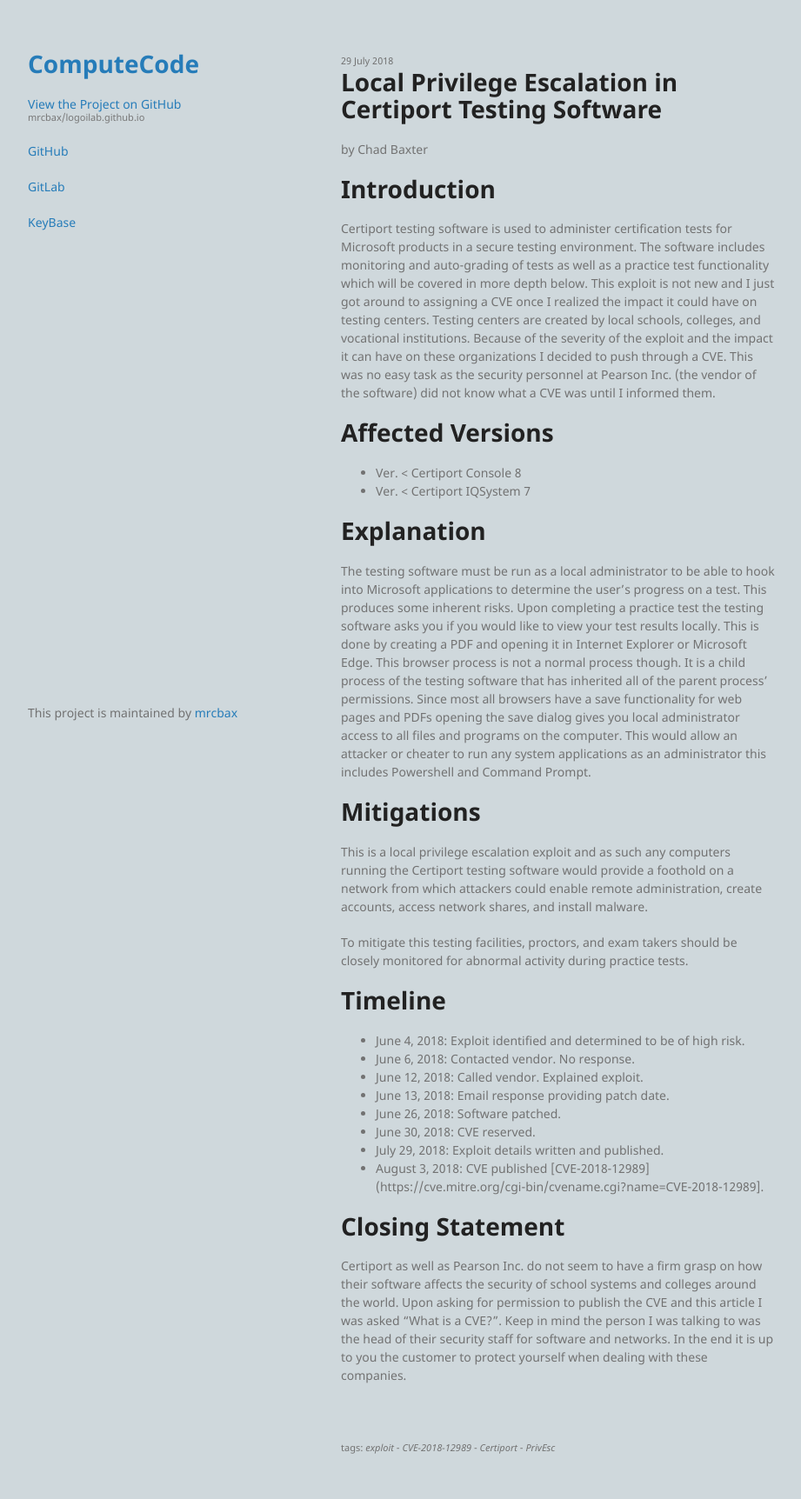
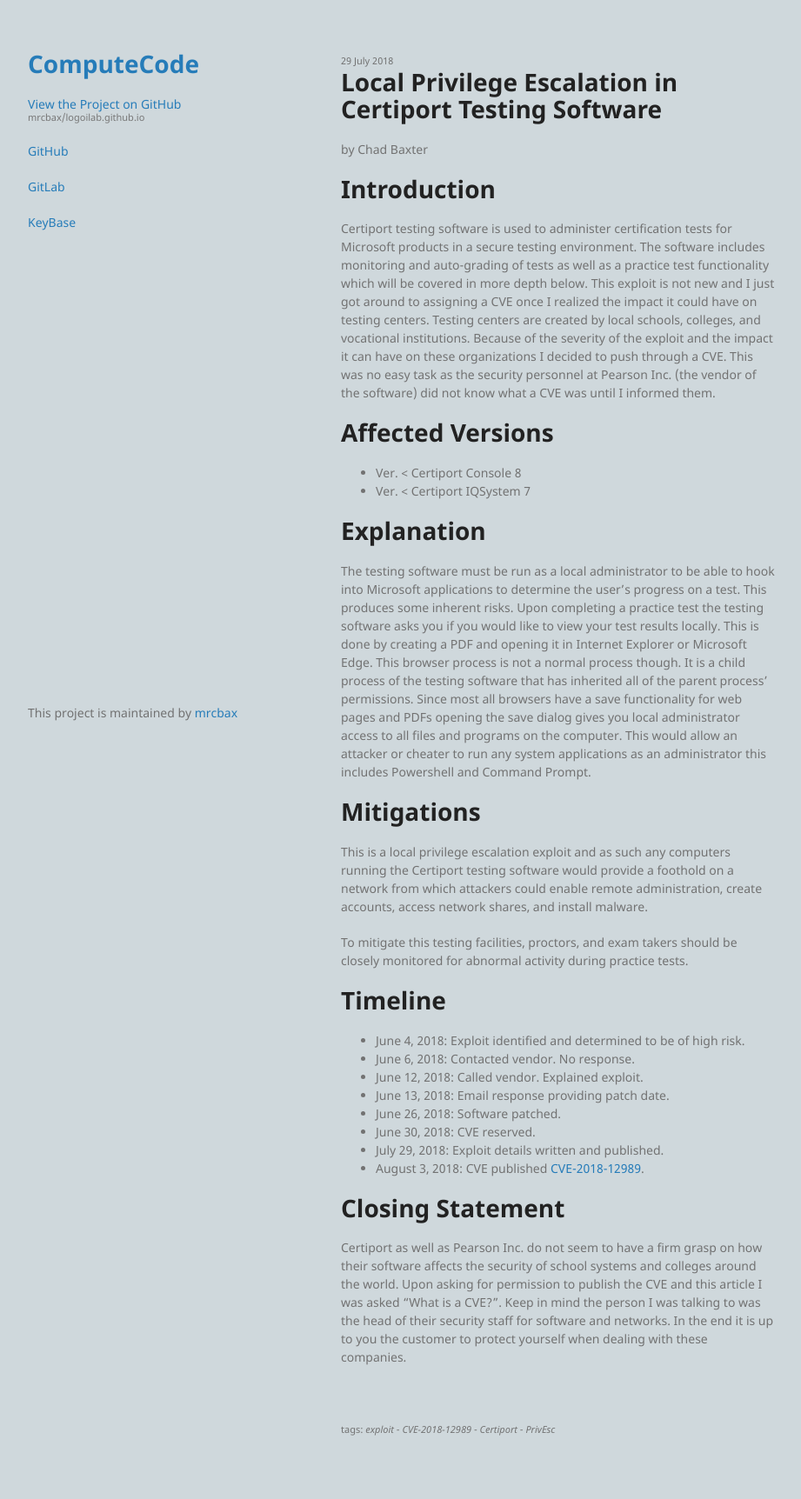
Before and after one commit to mrcbax/logoilab.github.io, a Jekyll site: the page built from 2018-07-29_1.md, in a window 1280 px wide. Shown: the whole page at 87% size, without its empty margins (178-1099 px from the left). Built offline with Jekyll 4.4.1, drawn with Linux system fonts in a browser that asks for light colours; the repository's description, which GitHub fills in, is left out; after the commit the page ends 1703 px from its top, so only the background shows below that.

Commit message:
Update 2018-07-29_1.md

```diff
--- a/2018-07-29_1.md
+++ b/2018-07-29_1.md
@@ -34,7 +34,7 @@ To mitigate this testing facilities, proctors, and exam takers should be closely
 - June 26, 2018:   Software patched.
 - June 30, 2018:   CVE reserved.
 - July 29, 2018:   Exploit details written and published.
-- August 3, 2018:  CVE published [CVE-2018-12989](https://cve.mitre.org/cgi-bin/cvename.cgi?name=CVE-2018-12989].
+- August 3, 2018:  CVE published [CVE-2018-12989](https://cve.mitre.org/cgi-bin/cvename.cgi?name=CVE-2018-12989).
 
 # Closing Statement
 
```
